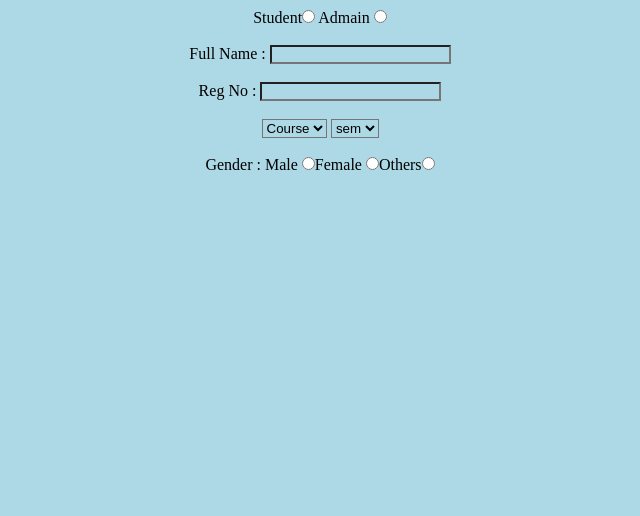
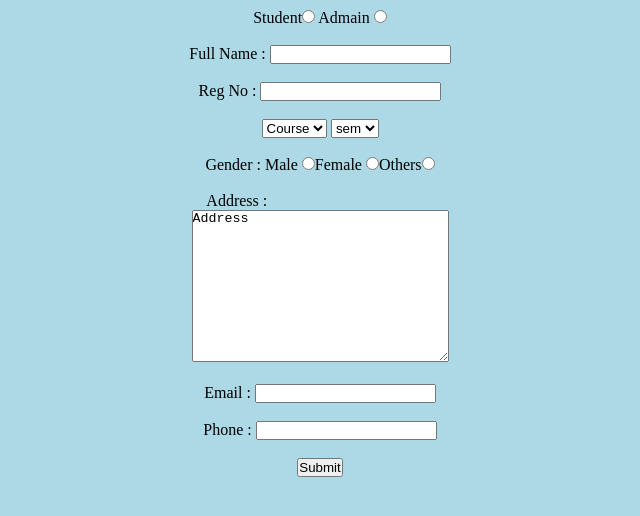
Before and after one commit to Ayubali1443/gptglb, a plain HTML site: page register.html in a window 1280 px wide. Shown: the part 58-574 px from the top of the page, without its empty margins (320-960 px from the left). Drawn offline with Linux system fonts and the light colour scheme.

Commit message:
Eduited Register

```diff
--- a/register.html
+++ b/register.html
@@ -10,11 +10,20 @@
     margin: 0;
     padding: 0;
     text-align: center;
+    /* background-color: lightblue; */
+
+}
+body{
     background-color: lightblue;
-
 }
 .input{
     margin-top: 30px;
+}
+.input textarea{
+    text-align: left;
+}
+.input label{
+    margin-right: 13%
 }
     </style>
 </head>
@@ -51,6 +60,15 @@
         </select>
         <br><br>
         Gender : Male <input type="radio">Female <input type="radio">Others<input type="radio">
+        <br><br>
+        <label for="">Address :</label><br>
+        <textarea name="Addres" id="" cols="30" rows="10">Address</textarea>
+        <br><br>
+        Email : <input type="text" width="60%">
+        <br><br>
+        Phone : <input type="text" width="60%">
+        <br><br>
+        <input type="submit">
 
 
     </div>
```
